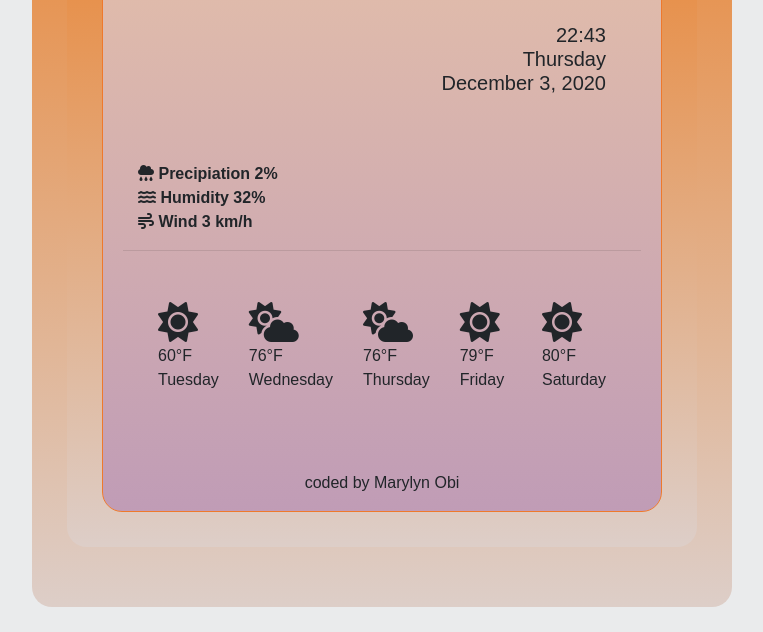
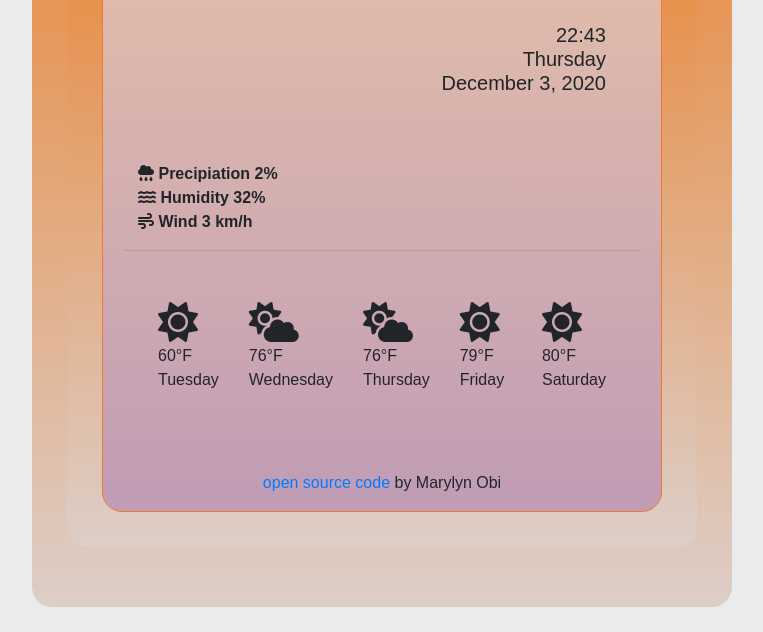
Before and after one commit to Marylynobi/weatherapp, a plain HTML site: page index.html in a window 1280 px wide. Shown: the part 373-1005 px from the top of the page, without its empty margins (258-1021 px from the left). Drawn offline with nearby package versions, Linux system fonts and the light colour scheme; no server answers.

Commit message:
added the source code

```diff
--- a/index.html
+++ b/index.html
@@ -102,7 +102,9 @@
         </div>
         </div>
         </div>
-        <p>coded by Marylyn Obi</p>
+        <p>
+        <a href="https://github.com/Marylynobi/weatherapp" class=" open-source coded" > open source code</a>
+        by Marylyn Obi </p>
         </div>
      <script src="index.js"></script>
 </body>
```
